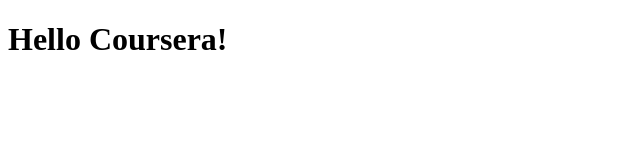
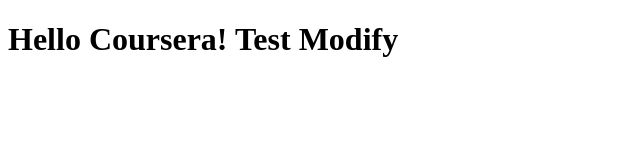
Before and after one commit to gibbsen/coursera-text, a plain HTML site: page site/index.html in a window 1280 px wide. Shown: the whole page, without its empty margins (0-640 px from the left). Drawn offline with Linux system fonts and the light colour scheme.

Commit message:
small change

```diff
--- a/site/index.html
+++ b/site/index.html
@@ -3,6 +3,6 @@
 <head>
 	<title>Hello Coursera!</title>
 </head>
-<h1>Hello Coursera!</h1>
-</body>
+<h1>Hello Coursera! Test Modify</h1>
+</body
 </html>
```
